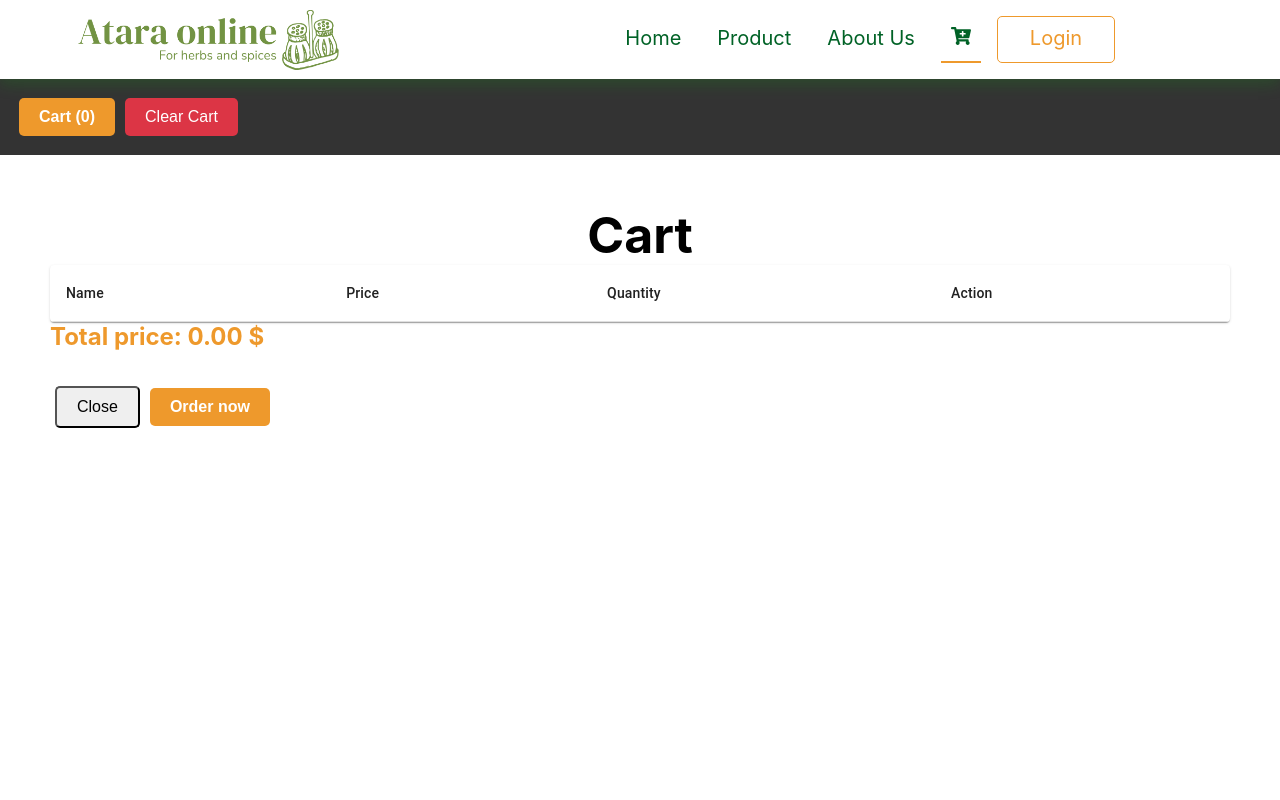
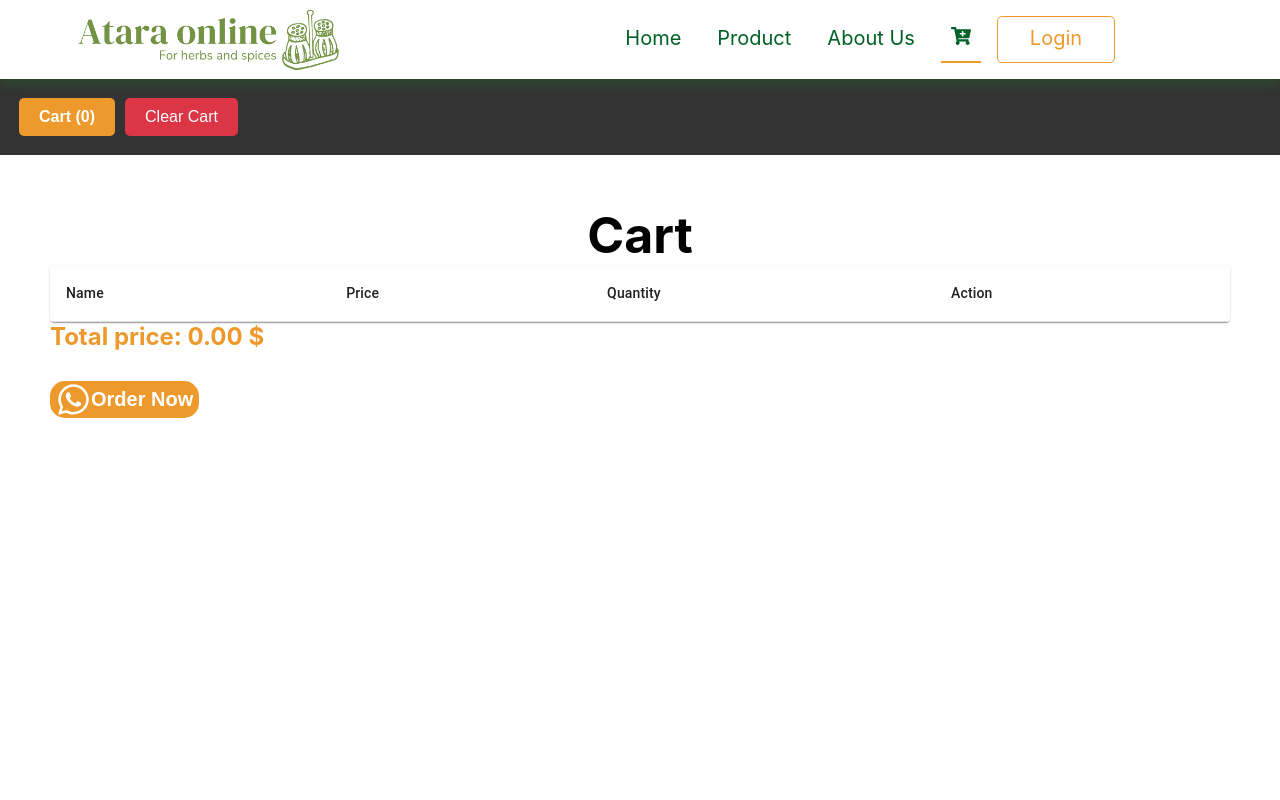
Before and after one commit to https-github-com-abdelhadicodi/atara-frontend, a React (Create React App) app: page /cartPage in a window 1280 px wide. Shown: the top 800 px of the page. Built offline with nearby package versions, Linux system fonts and the light colour scheme.

Commit message:
add whts icon

```diff
--- a/src/pages/CartPage/cartpage.css
+++ b/src/pages/CartPage/cartpage.css
@@ -82,7 +82,25 @@
     border-radius: 5px;
     cursor: pointer;
   }
-
+  .whts-icon{
+    font-size: 35px;
+  }
+  .order-btn{
+    background-color: var(--accent);
+    color: white;
+    border: none;
+    font-weight: bold;
+    cursor: pointer;
+    display: flex;
+    font-size: 20px;
+    flex-direction: row-reverse;
+    align-items: center;
+    border-radius: 15px;
+  }
+  .order-btn:hover{
+    background-color: var(--green);
+    cursor: pointer;
+  }
   .btn-primary {
     background-color: var(--accent);
     color: white;
--- a/src/pages/CartPage/cartpage.js
+++ b/src/pages/CartPage/cartpage.js
@@ -10,6 +10,7 @@ import {
   Button,
 } from "@mui/material";
 import "./cartpage.css";
+import { FaWhatsapp } from "react-icons/fa";
 
 const CartPage = () => {
   const [cart, setCart] = useState([]);
@@ -197,19 +198,15 @@ const CartPage = () => {
               <div className="total-price-cart">Total price: {totalCart} $</div>
             </div>
             <div className="modal-footer">
+
               <button
                 type="button"
-                className="btn btn-secondary"
-                data-dismiss="modal"
-              >
-                Close
-              </button>
-              <button
-                type="button"
-                className="btn btn-primary"
+                className="order-btn"
                 onClick={orderNow}
               >
-                Order now
+                Order Now
+                <FaWhatsapp className="whts-icon"/>
+                {/* Order now */}
               </button>
             </div>
           </div>
```
